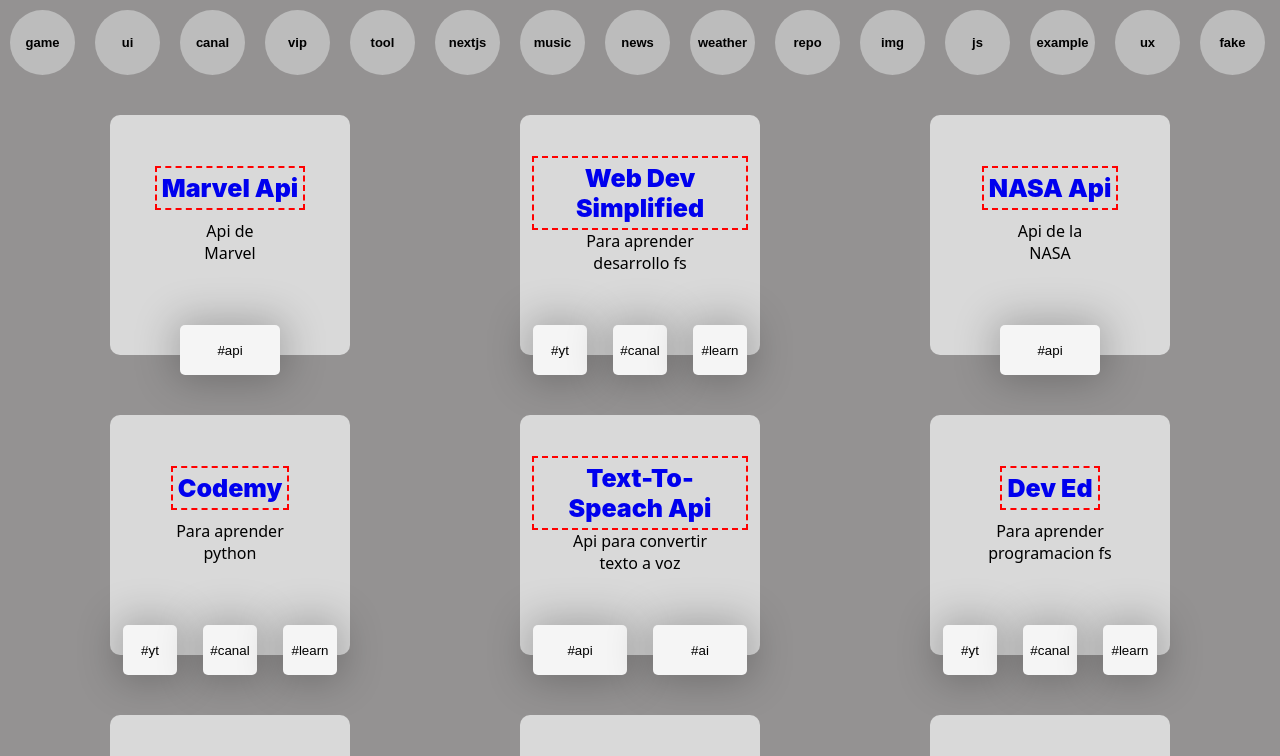
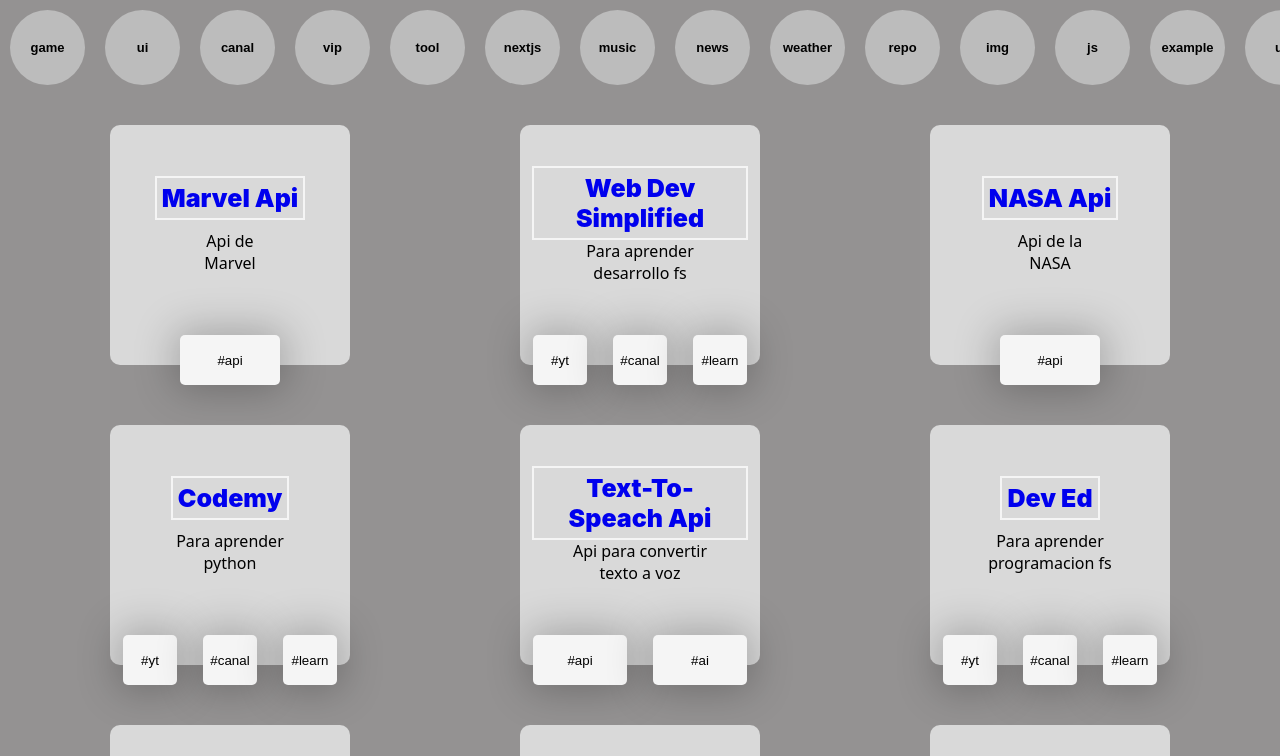
Before and after one commit to Oussamaosman02/genio, a React (Create React App) app: page /app in a window 1280 px wide. Shown: the top 756 px of the page. Built offline with nearby package versions, Linux system fonts and the light colour scheme.

Commit message:
Resizing and adding hover effect for new ones

```diff
--- a/src/components/assets/lista.css
+++ b/src/components/assets/lista.css
@@ -36,10 +36,10 @@
 }
 
 .hist button {
-  width: 65px;
-  height: 65px;
+  width: 75px;
+  height: 75px;
   text-align: center;
-  border-radius: 25vw;
+  border-radius: 50px;
   border-style: none;
   margin: 10px;
   background-color: #bcbcbc;
@@ -47,13 +47,13 @@
 
 .hist button h2 {
   text-align: center;
-  width: 65px;
+  width: 75px;
   font-size: small;
   font-weight: 900;
 }
 
 .lista a {
-  border: 2px dashed red;
+  border: 2px solid whitesmoke;
   padding: 5px;
   margin: 0;
   text-align: center;
@@ -106,10 +106,23 @@
 }
 
 .hw:hover {
-  background-color: #80808080;
+  background-color: #8888;
   color: #000;
-  font-weight: 600;
-  transition: all 0.2s;
+  transition: all 0.5s ease-in-out;
+}
+
+.hwb:hover {
+  background-color: #8888;
+  color: #000;
+  transition: all 0.2s ease-in-out;
+  border: 1px solid black;
+}
+
+.hwt:hover {
+  background-color: #8888;
+  color: #000;
+  transition: all 0.2s ease-in-out;
+  border: 1px solid white;
 }
 
 .listadiv {
```
